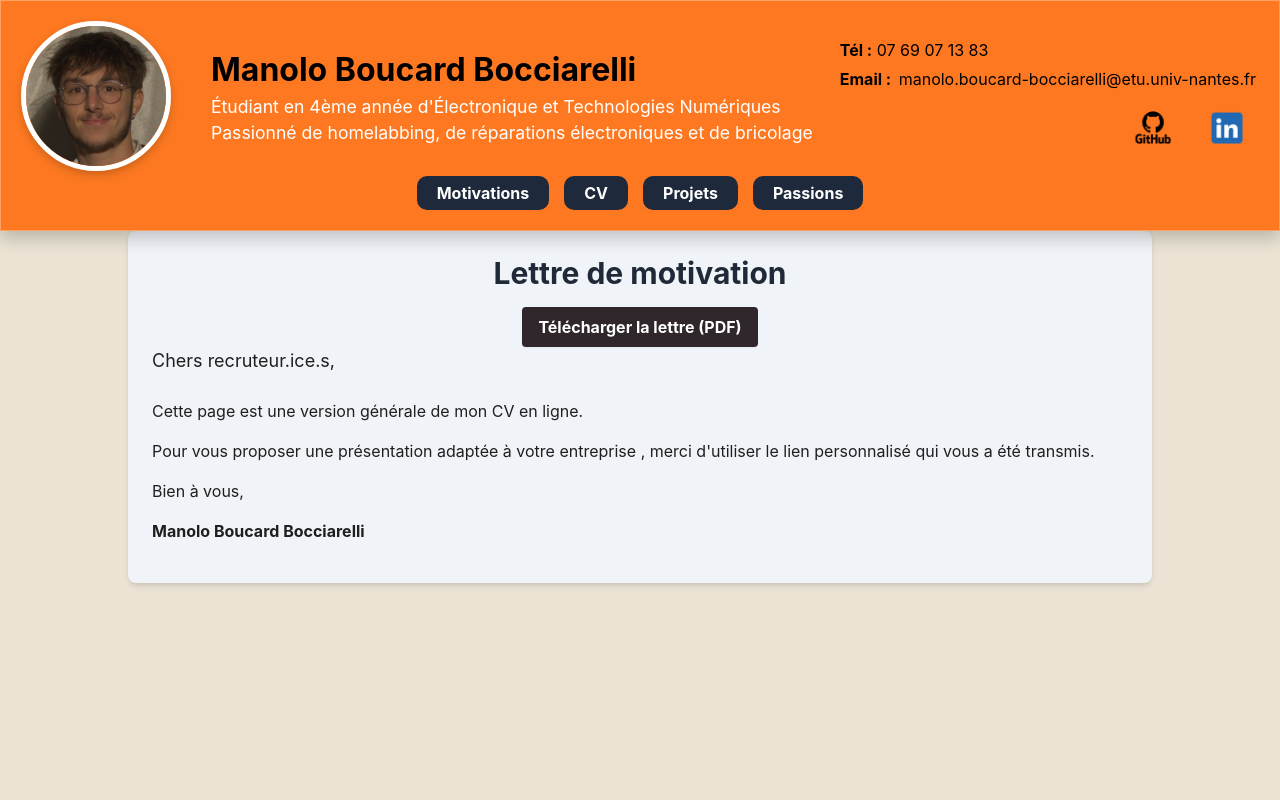
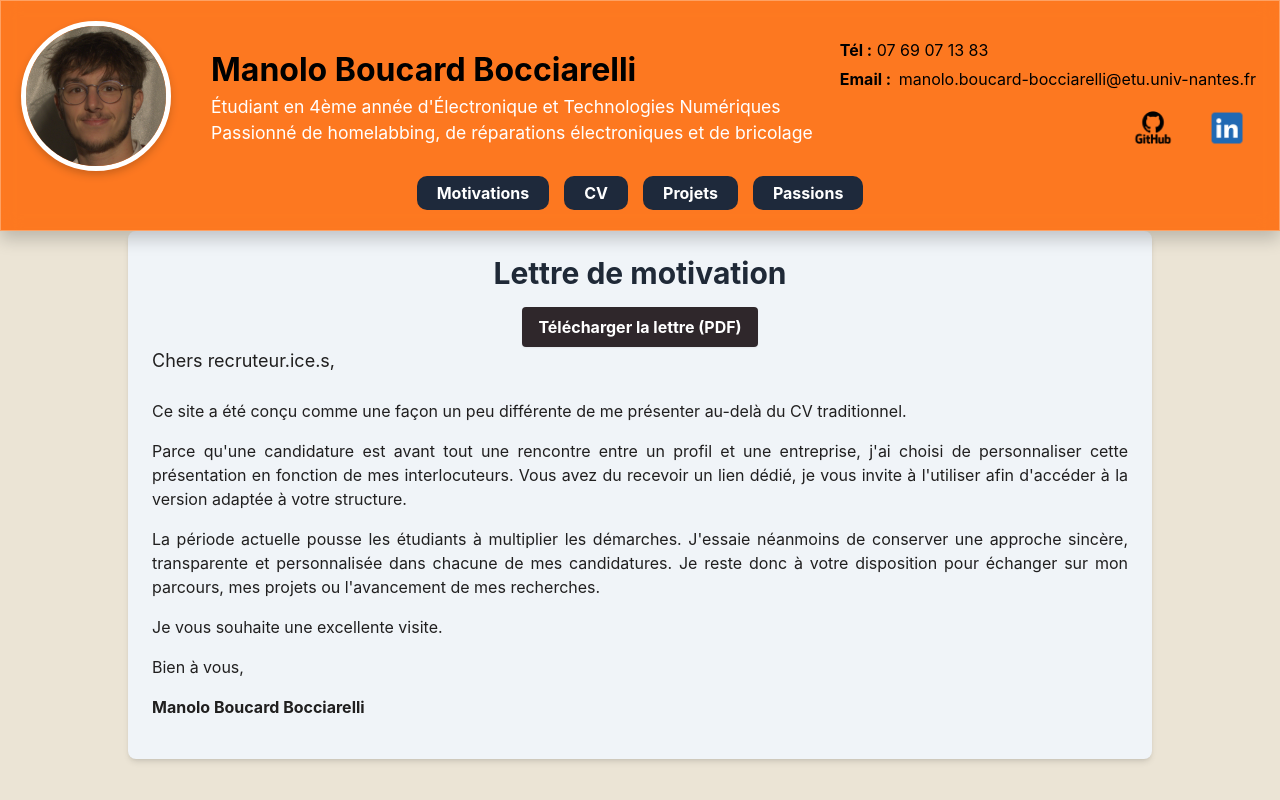
Before and after one commit to Manolo-BB/CV_frontend, a Vue app: page / in a window 1280 px wide. Shown: the top 800 px of the page. Built offline with nearby package versions, Linux system fonts and the light colour scheme.

Commit message:
modif bug pdf

```diff
--- a/src/components/MotivationComponent.vue
+++ b/src/components/MotivationComponent.vue
@@ -89,13 +89,17 @@ export default {
               return "";
           }
       },
-    pdfFileName() {
-        return `lettre_motivation_Manolo_BoucardBocciarelli_${this.currentCompany}.pdf`;
-    },
+      pdfFileName() {
+        console.log("motivationData :", this.motivationData);
+        console.log("pdf :", this.motivationData.pdf);
 
-    pdfLink() {
-        return `/motivations/${this.pdfFileName}`;
-    }
+        return this.motivationData.pdf;
+      },
+      pdfLink() {
+              const link = `/motivations/${this.pdfFileName}`;
+            console.log("Lien généré :", link);
+          return link;
+      }
     },
     mounted() {
         const companyFromUrl =
--- a/src/data/Motivations/KickMakerData.json
+++ b/src/data/Motivations/KickMakerData.json
@@ -1,5 +1,6 @@
 {
   "title": "Lettre de motivation",
+  "pdf": "lettre_motivation_Manolo_BoucardBocciarelli_kickmaker.pdf",
   "greeting": "Chers membres de KickMaker,",
   "video": "",
   "signature": "Manolo Boucard Bocciarelli",
--- a/src/data/Motivations/MicrochipData.json
+++ b/src/data/Motivations/MicrochipData.json
@@ -1,5 +1,6 @@
 {
   "title": "Lettre de motivation",
+  "pdf": "lettre_motivation_Manolo_BoucardBocciarelli_microchip.pdf",
   "greeting": "Chers membres de Microchip,",
   "video": "https://www.youtube.com/watch?v=6IEC2LwvaWU",
   "signature": "Manolo Boucard Bocciarelli",
--- a/src/data/Motivations/default.json
+++ b/src/data/Motivations/default.json
@@ -3,7 +3,12 @@
   "greeting": "Chers recruteur.ice.s,",
   "video": "",
   "signature": "Manolo Boucard Bocciarelli",
-  "paragraphs": [ "Cette page est une version générale de mon CV en ligne.",
-        "Pour vous proposer une présentation adaptée à votre entreprise , merci d'utiliser le lien personnalisé qui vous a été transmis."
+  "paragraphs": [ "Ce site a été conçu comme une façon un peu différente de me présenter au-delà du CV traditionnel.",
+
+    "Parce qu'une candidature est avant tout une rencontre entre un profil et une entreprise, j'ai choisi de personnaliser cette présentation en fonction de mes interlocuteurs. Vous avez du recevoir un lien dédié, je vous invite à l'utiliser afin d'accéder à la version adaptée à votre structure.",
+
+    "La période actuelle pousse les étudiants à multiplier les démarches. J'essaie néanmoins de conserver une approche sincère, transparente et personnalisée dans chacune de mes candidatures. Je reste donc à votre disposition pour échanger sur mon parcours, mes projets ou l'avancement de mes recherches.",
+
+    "Je vous souhaite une excellente visite."
     ]
 }
```
Also changed, not shown: 2 other files (tests, documents, lock files or other folders).
